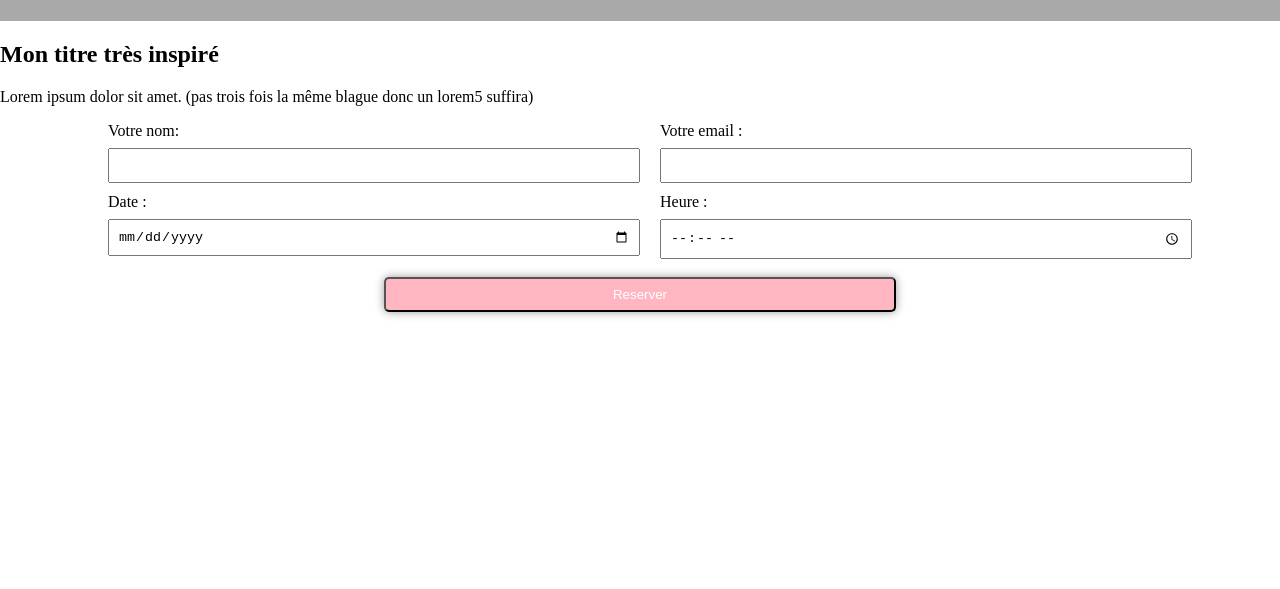
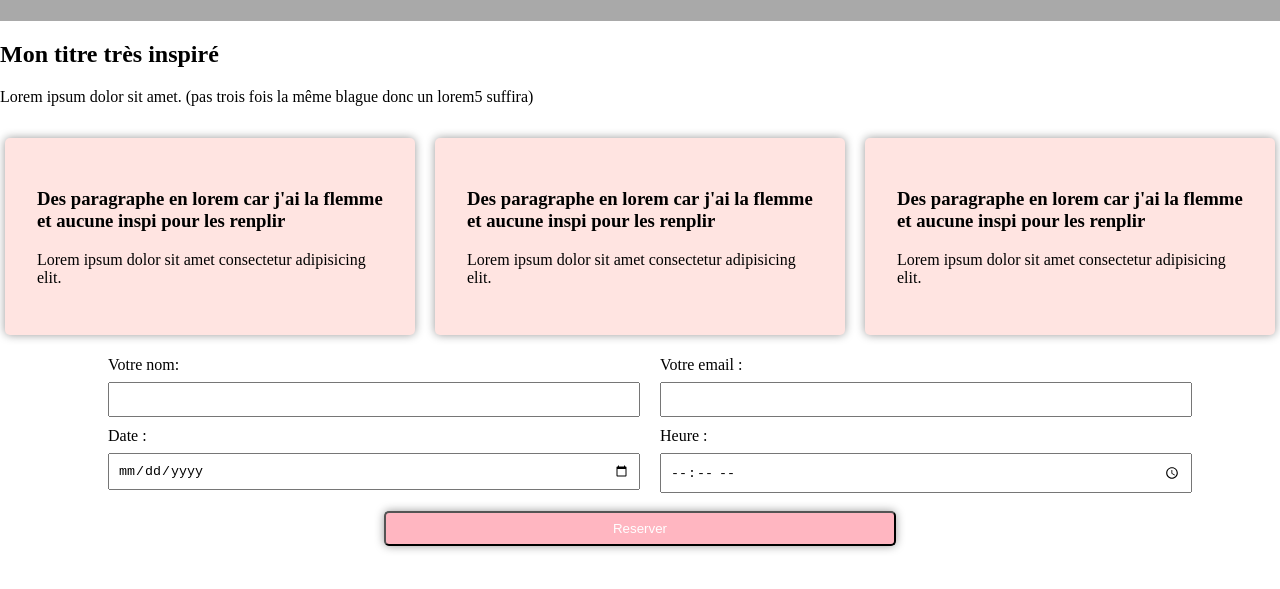
Before and after one commit to Loreshadow/gitintro, a plain HTML site: page index.html in a window 1280 px wide. Shown: the part 99-688 px from the top of the page. Drawn offline with Linux system fonts and the light colour scheme.

Commit message:
ajout d'une section avec des paragraphe avec une bonne inspi

```diff
--- a/assets/css/style.css
+++ b/assets/css/style.css
@@ -38,3 +38,18 @@ form input {
     border-radius: 5px;
     box-shadow: 0 0 10px rgba(0,0,0,0.4);
 }
+
+.singe-savant {
+    display: flex;
+    gap: 20px;
+    margin: 5px;
+}
+
+.box {
+    width: 33%;
+    background-color: #ffe4e1;
+    margin: 1rem 0;
+    padding: 2rem;
+    border-radius: 5px;
+    box-shadow: 0 0 10px rgba(0,0,0,0.4);
+}
--- a/index.html
+++ b/index.html
@@ -15,6 +15,22 @@
         <section>
             <h2>Mon titre très inspiré</h2>
             <p>Lorem ipsum dolor sit amet. (pas trois fois la même blague donc un lorem5 suffira)</p>
+        </section>
+        <section>
+            <div class="singe-savant">
+                <div class="box">
+                    <h3>Des paragraphe en lorem car j'ai la flemme et aucune inspi pour les renplir</h3>
+                    <p>Lorem ipsum dolor sit amet consectetur adipisicing elit.</p>
+                </div>
+                <div class="box">
+                    <h3>Des paragraphe en lorem car j'ai la flemme et aucune inspi pour les renplir</h3>
+                    <p>Lorem ipsum dolor sit amet consectetur adipisicing elit.</p>
+                </div>
+                <div class="box">
+                    <h3>Des paragraphe en lorem car j'ai la flemme et aucune inspi pour les renplir</h3>
+                    <p>Lorem ipsum dolor sit amet consectetur adipisicing elit.</p>
+                </div>
+            </div>
         </section>
 
         <section class="form">
```
